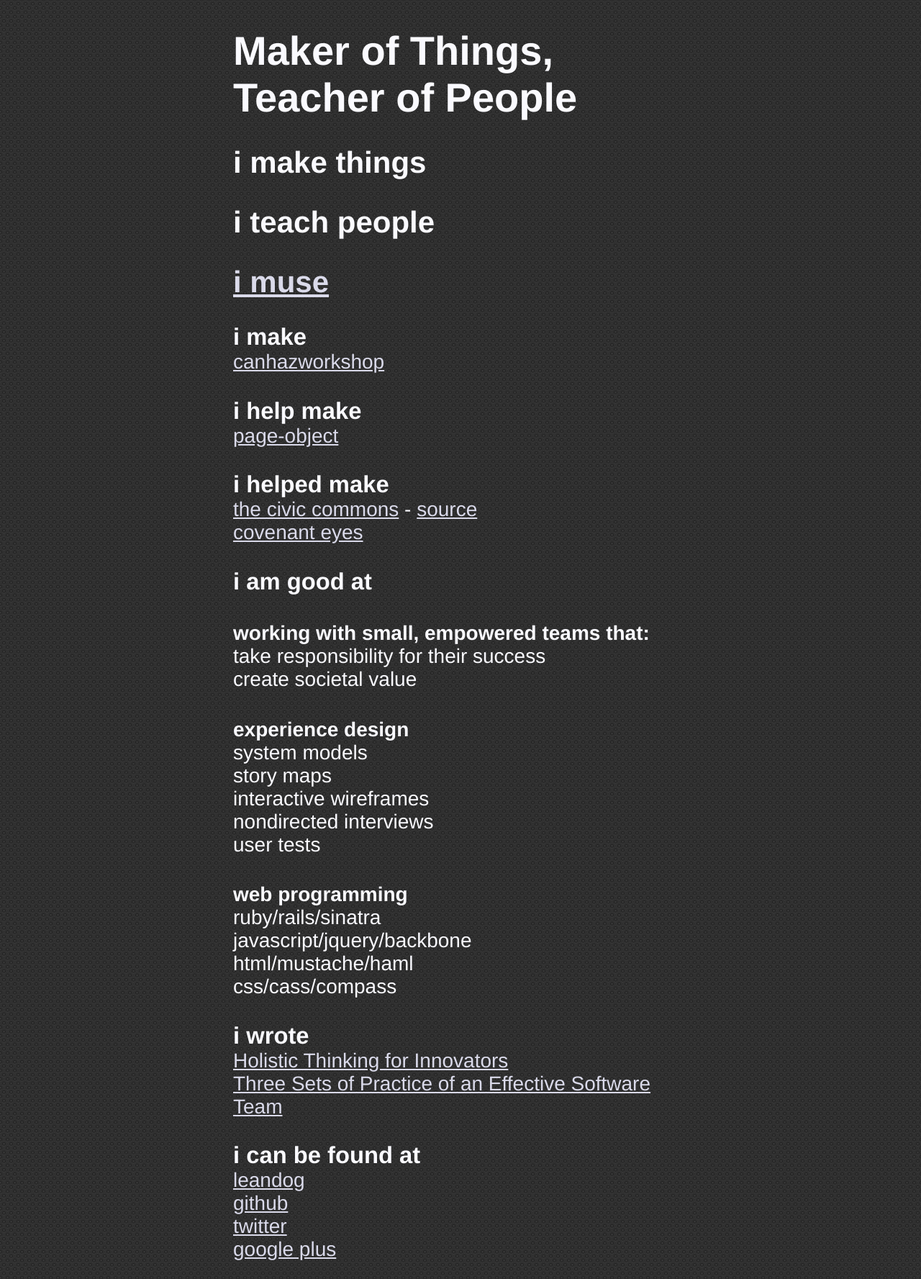
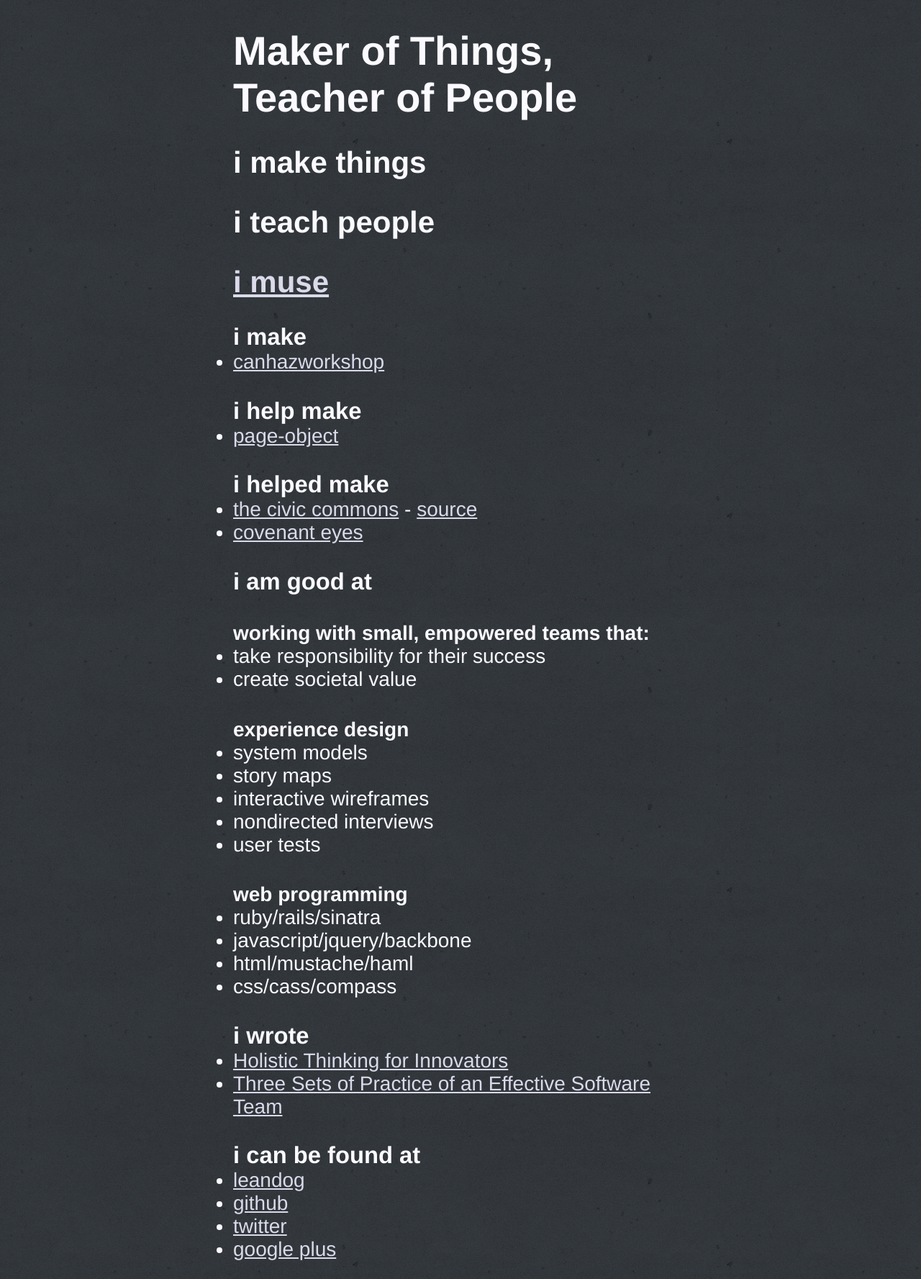
Before and after one commit to zspencer/www.zeespencer.com, a Jekyll site: the page built from index.markdown, in a window 1280 px wide. Shown: the whole page at 72% size. Built offline with Jekyll 4.4.1, drawn with Linux system fonts in a browser that asks for light colours.

Commit message:
changed background color

```diff
--- a/assets/stylesheets/app.css
+++ b/assets/stylesheets/app.css
@@ -1,6 +1,6 @@
 /* line 16, ../../precompiled/scss/app.scss */
 body {
-  background: url('/assets/images/dark_circles.png?1323621483');
+  background: url('/assets/images/concrete_wall.png?1325541812');
   color: #FAFAFF;
   font-family: helvetica, arial, sans-serif;
   font-size: 1.75em;
@@ -43,15 +43,14 @@ ul, p {
 
 /* line 45, ../../precompiled/scss/app.scss */
 ul {
-  list-style: none;
   padding-left: 0;
 }
-/* line 48, ../../precompiled/scss/app.scss */
+/* line 47, ../../precompiled/scss/app.scss */
 ul ul {
   padding-left: 0.875em;
 }
 
-/* line 57, ../../precompiled/scss/app.scss */
+/* line 56, ../../precompiled/scss/app.scss */
 .musing {
   font-size: 0.583em;
 }
--- a/precompiled/scss/app.scss
+++ b/precompiled/scss/app.scss
@@ -14,7 +14,7 @@ $min-width: $base-font-size*7;
 // -----------------------------------------
 
 body {
-  background: image-url("dark_circles.png");
+  background: image-url("concrete_wall.png");
   color: #FAFAFF;
   font-family: helvetica, arial, sans-serif;
   font-size: $base-font-size;
@@ -43,7 +43,6 @@ ul, p {
   margin-bottom: $line-height;
 }
 ul {
-  list-style: none;
   padding-left: 0;
   ul {
     padding-left: $indentation-level;
```
Also changed, not shown: Gemfile.lock, assets/images/concrete_wall.png (added).
